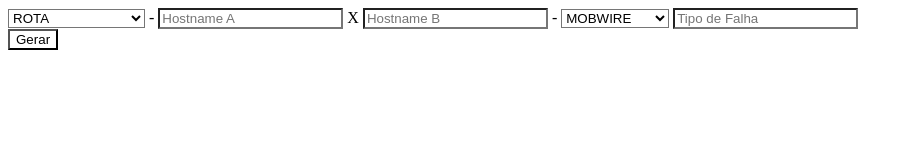
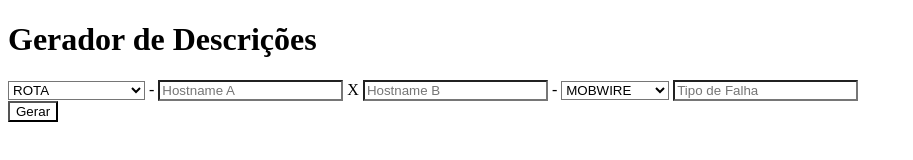
Before and after one commit to afonso-rf/descricao, a plain HTML site: page index.html in a window 1280 px wide. Shown: the whole page, without its empty margins (0-913 px from the left). Drawn offline with Linux system fonts and the light colour scheme.

Commit message:
update h1

```diff
--- a/index.html
+++ b/index.html
@@ -6,10 +6,11 @@
     <meta http-equiv="X-UA-Compatible" content="IE=edge">
     <meta name="viewport" content="width=device-width, initial-scale=1.0">
     <link rel="stylesheet" href="css/style.css">
-    <title>Document</title>
+    <title>Gerador de Descrições</title>
 </head>
 
 <body>
+    <h1>Gerador de Descrições</h1>
     <form action="">
         <select id="tipo">
         </select> -
```
